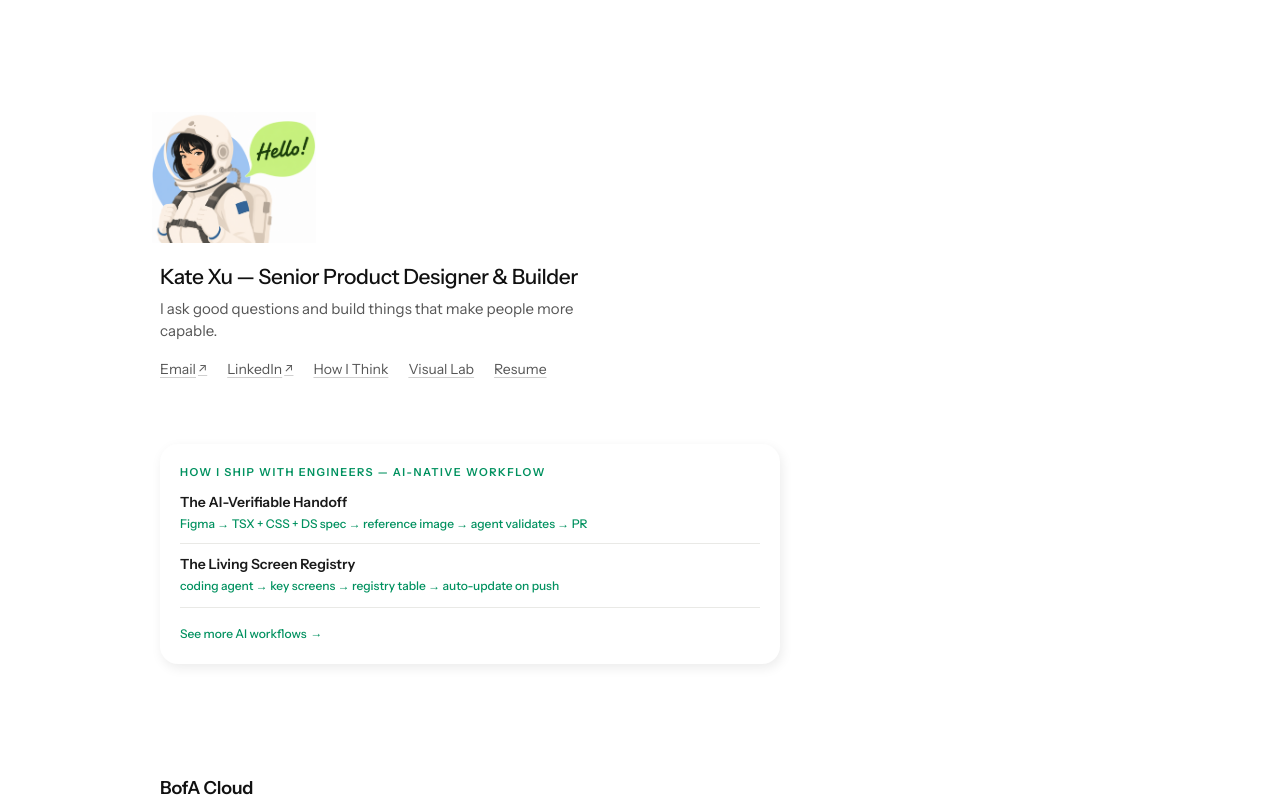
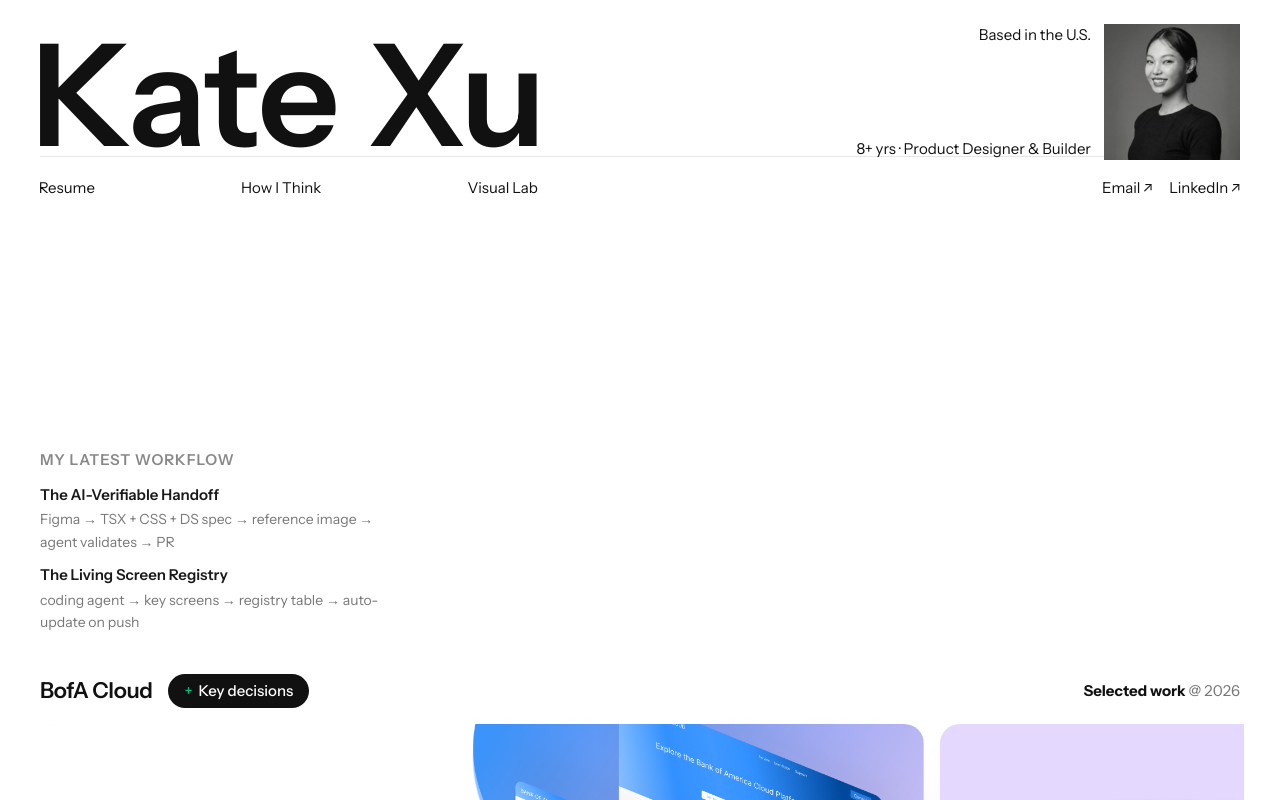
Before and after one commit to KatieKatieXu/katexu-website, a Next.js app: page / in a window 1280 px wide. Shown: the top 800 px of the page. Built offline with nearby package versions, Linux system fonts and the light colour scheme.

Commit message:
V3 is the homepage

```diff
--- a/src/app/page.tsx
+++ b/src/app/page.tsx
@@ -1,5 +1,8 @@
-import KatesWebsiteV2 from "@/components/KatesWebsiteV2";
+import KatesWebsiteV3 from "@/components/KatesWebsiteV3";
 
+// V3 is the homepage. It renders the desktop design above `md` and falls
+// through to V2 below it, so mobile is unchanged. /v3 still points at the same
+// component — keep it as the preview URL while iterating.
 export default function Home() {
-  return <KatesWebsiteV2 />;
+  return <KatesWebsiteV3 />;
 }
```
